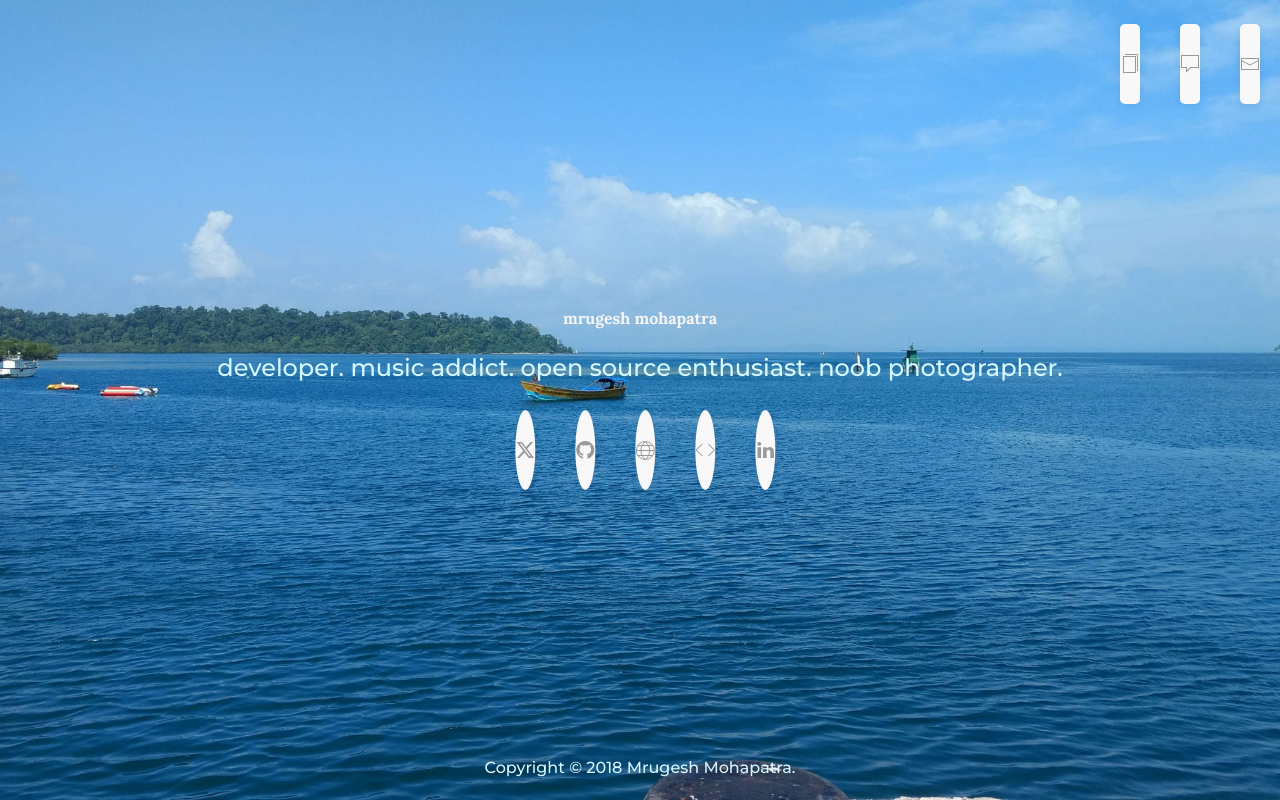
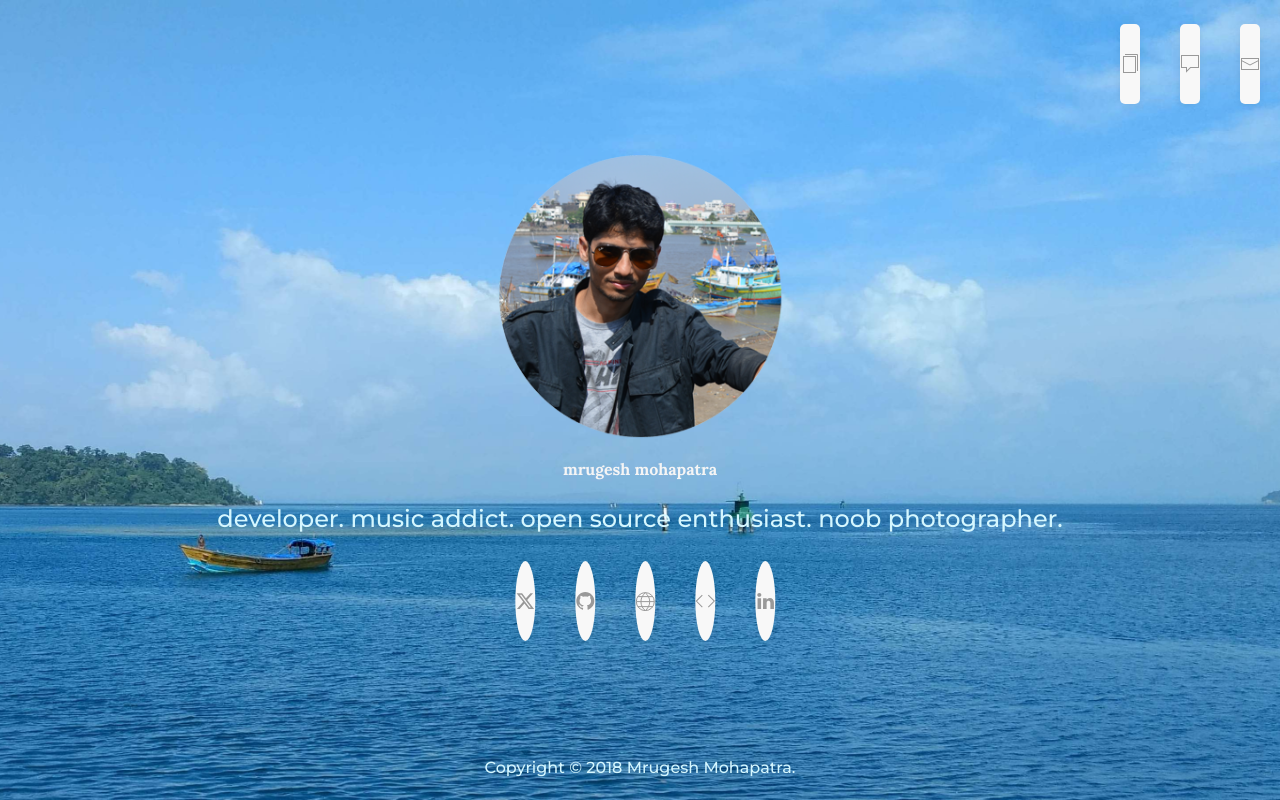
Before and after one commit to raisedadead/portfolio, a React (Create React App) app: page / in a window 1280 px wide. Built offline with nearby package versions, Linux system fonts and the light colour scheme.

Commit message:
feat: Add profile image

```diff
--- a/src/containers/HomeContent.js
+++ b/src/containers/HomeContent.js
@@ -3,9 +3,10 @@
 
 const heading = StylesHelper('uk-heading-primary')
 const tagline = StylesHelper('uk-text-large')
-
+const content = StylesHelper('uk-width-1-3')
 export default props => (
   <div {...props}>
+    <img src="assets/images/profile.png" alt="profile" className={content} />
     <p
       className={heading}
       style={{ color: '#F5F5F5', fontFamily: "'Lora', sans-serif" }}
```
Also changed, not shown: public/assets/images/background.jpg, public/assets/images/profile.png (added).
